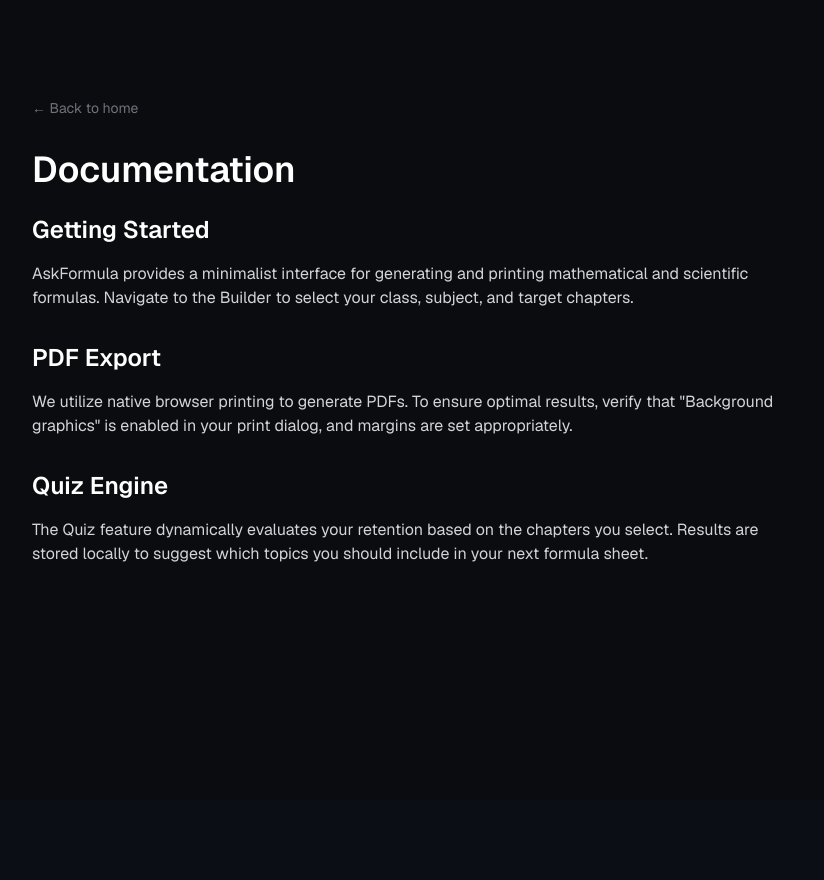
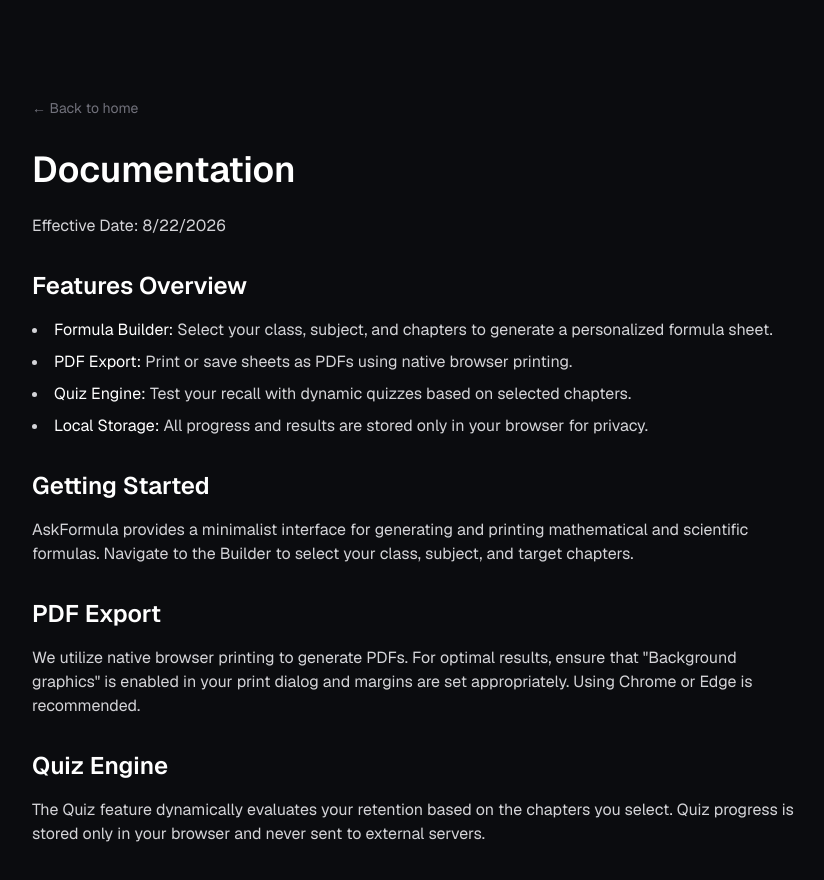
Before and after one commit to askakshat/AskFormula, a React (Vite) app: page /docs in a window 1280 px wide. Shown: the top 880 px of the page, without its empty margins (224-1048 px from the left). Before the commit the page ends 800 px from the top, so only its background shows below. Built offline with nearby package versions, Linux system fonts and the light colour scheme.

Commit message:
Refactor documentation text for clarity
Updated text for clarity and improved readability in the documentation sections.

```diff
--- a/src/pages/Docs.tsx
+++ b/src/pages/Docs.tsx
@@ -4,24 +4,64 @@
   return (
     <div className="min-h-screen bg-[#0b0c0f] text-zinc-300 font-sans p-6 md:p-12 lg:p-24 selection:bg-emerald-500/30">
       <div className="max-w-3xl mx-auto space-y-8">
-        <Link to="/" className="inline-flex items-center gap-2 text-sm text-zinc-500 hover:text-white transition-colors mb-8">
+        <Link
+          to="/"
+          className="inline-flex items-center gap-2 text-sm text-zinc-500 hover:text-white transition-colors mb-8"
+        >
           &larr; Back to home
         </Link>
+
         <h1 className="text-4xl font-bold text-white mb-6">Documentation</h1>
+        <p>Effective Date: {new Date().toLocaleDateString()}</p>
 
+        {/* Features Overview */}
+        <section className="space-y-4">
+          <h2 className="text-2xl font-semibold text-white">Features Overview</h2>
+          <ul className="list-disc list-inside space-y-2">
+            <li>
+              <span className="text-white">Formula Builder:</span> Select your class, subject, and
+              chapters to generate a personalized formula sheet.
+            </li>
+            <li>
+              <span className="text-white">PDF Export:</span> Print or save sheets as PDFs using
+              native browser printing.
+            </li>
+            <li>
+              <span className="text-white">Quiz Engine:</span> Test your recall with dynamic quizzes
+              based on selected chapters.
+            </li>
+            <li>
+              <span className="text-white">Local Storage:</span> All progress and results are stored
+              only in your browser for privacy.
+            </li>
+          </ul>
+        </section>
+
+        {/* Detailed Sections */}
         <section className="space-y-4">
           <h2 className="text-2xl font-semibold text-white">Getting Started</h2>
-          <p>AskFormula provides a minimalist interface for generating and printing mathematical and scientific formulas. Navigate to the Builder to select your class, subject, and target chapters.</p>
+          <p>
+            AskFormula provides a minimalist interface for generating and printing mathematical and
+            scientific formulas. Navigate to the Builder to select your class, subject, and target
+            chapters.
+          </p>
         </section>
 
         <section className="space-y-4">
           <h2 className="text-2xl font-semibold text-white">PDF Export</h2>
-          <p>We utilize native browser printing to generate PDFs. To ensure optimal results, verify that "Background graphics" is enabled in your print dialog, and margins are set appropriately.</p>
+          <p>
+            We utilize native browser printing to generate PDFs. For optimal results, ensure that
+            "Background graphics" is enabled in your print dialog and margins are set appropriately.
+            Using Chrome or Edge is recommended.
+          </p>
         </section>
 
         <section className="space-y-4">
           <h2 className="text-2xl font-semibold text-white">Quiz Engine</h2>
-          <p>The Quiz feature dynamically evaluates your retention based on the chapters you select. Results are stored locally to suggest which topics you should include in your next formula sheet.</p>
+          <p>
+            The Quiz feature dynamically evaluates your retention based on the chapters you select.
+            Quiz progress is stored only in your browser and never sent to external servers.
+          </p>
         </section>
       </div>
     </div>
```
